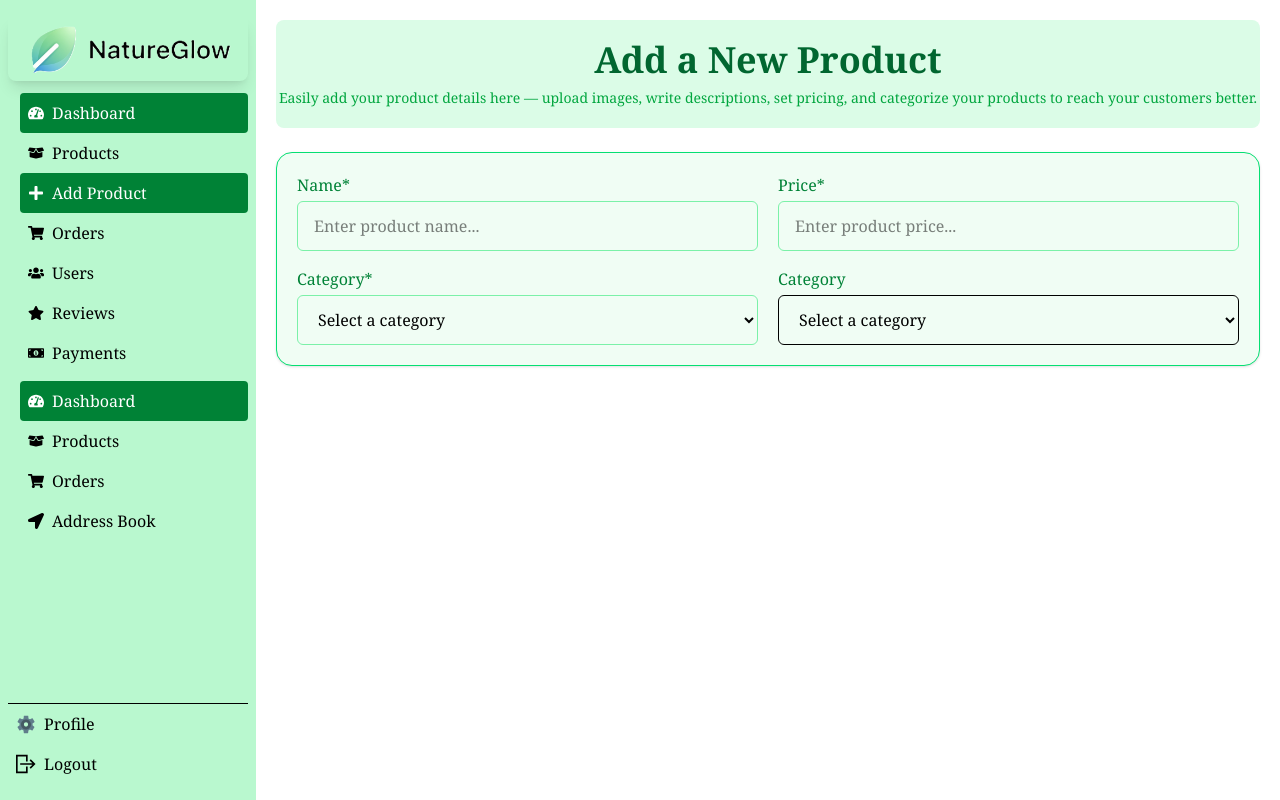
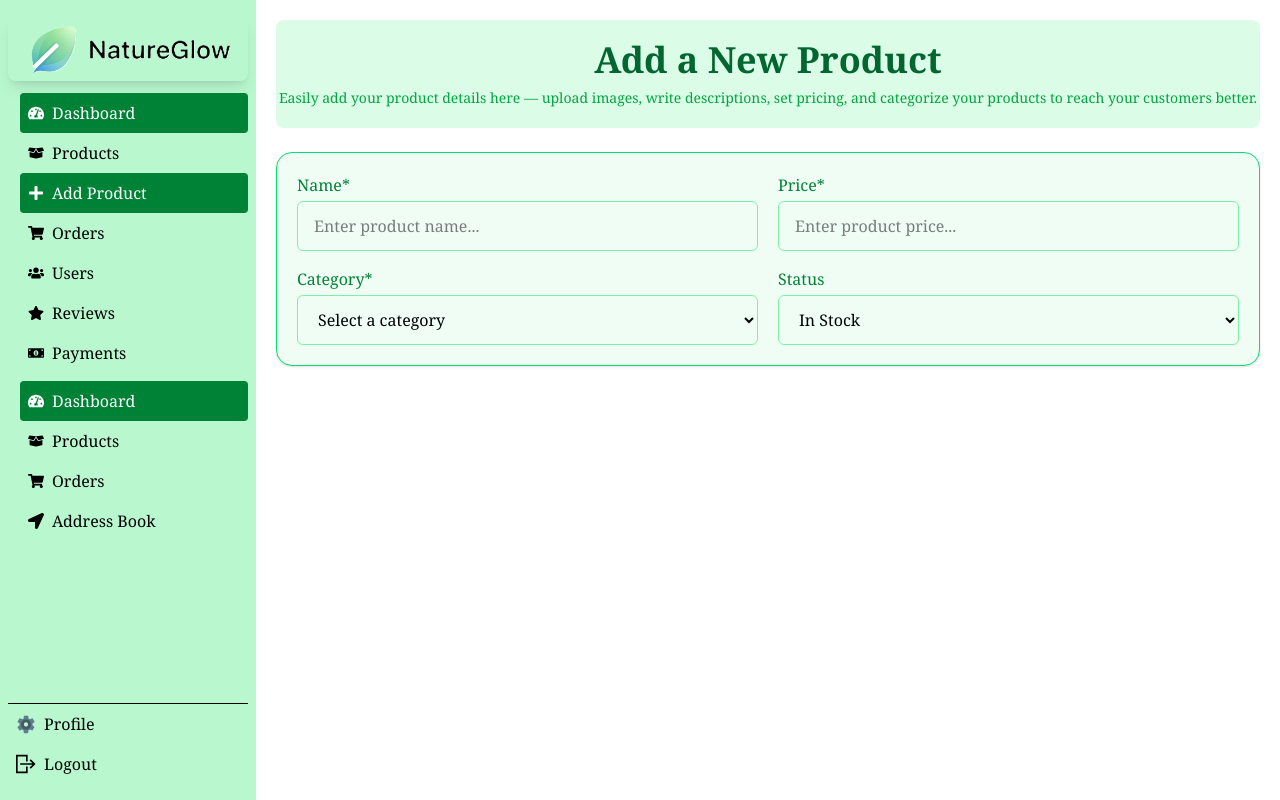
Before and after one commit to md-abu-naim/NatureGlow, a React (Vite) app: page /dashboard/addProduct in a window 1280 px wide. Built offline with nearby package versions, Linux system fonts and the light colour scheme; no server answers.

Commit message:
start status

```diff
--- a/src/Pages/Dashboard/AdminBar/AddProduct.jsx
+++ b/src/Pages/Dashboard/AdminBar/AddProduct.jsx
@@ -24,21 +24,18 @@ const AddProduct = () => {
                             <label className="block text-green-700 font-medium mb-1">Category*</label>
                             <select name="category" className="w-full px-4 py-3 border border-green-300 rounded-md focus:outline-none focus:ring-2 focus:ring-green-400 bg-green-50">
                                 <option selected disabled>Select a category</option>
-                                <option value="Care">Face Care</option>
-                                <option value="Care">Face Care</option>
-                                <option value="Care">Face Care</option>
-                                <option value="Care">Face Care</option>
+                                <option value="Face Care">Face Care</option>
+                                <option value="Body Care">Body Care</option>
+                                <option value="Hair Care">Hair Care</option>
+                                <option value="Lip Care">Lip Care</option>
                             </select>
                         </div>
                         <div className="w-full">
-                            <label className="block text-green-700 font-medium mb-1">Category</label>
-                            <select name="category"
-                                className="w-full px-4 py-3 border rounded-md focus:outline-none focus:ring-2 focus:ring-green-400">
-                                <option disabled selected>Select a category</option>
-                                <option value="Face Care">Face Care</option>
-                                <option value="Hair Care">Hair Care</option>
-                                <option value="Body Care">Body Care</option>
-                                <option value="Lip Care">Lip Care</option>
+                            <label className="block text-green-700 font-medium mb-1">Status</label>
+                            <select name="category" className="w-full px-4 py-3 border border-green-300 rounded-md focus:outline-none focus:ring-2 focus:ring-green-400 bg-green-50">
+                                <option  value="In Stock">In Stock</option>
+                                <option value="Low Stock">Low Stock</option>
+                                <option value="Cooming soon">Coming Soon</option>
                             </select>
                         </div>
                     </div>
```
